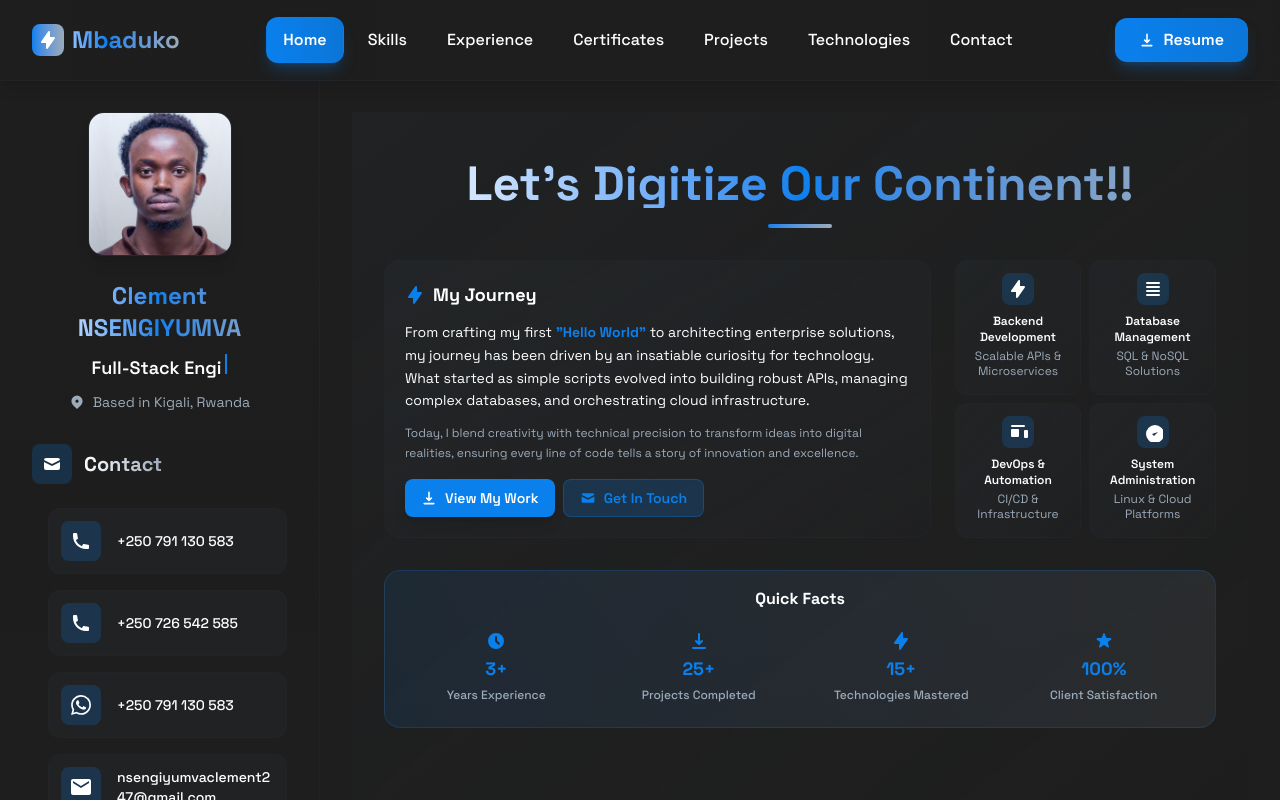
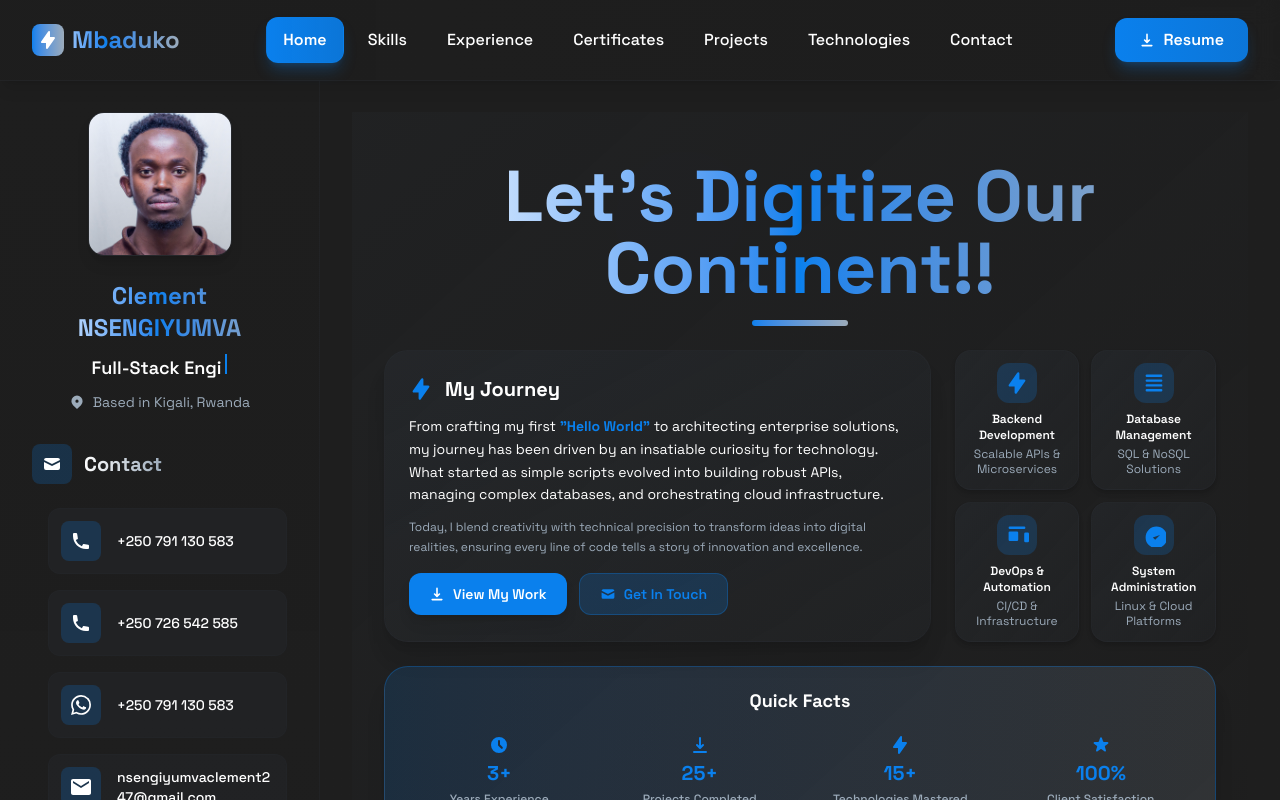
Before and after one commit to Mbaduko/portfolio, a Next.js app: page / in a window 1280 px wide. Built offline with nearby package versions, Linux system fonts and the light colour scheme.

Commit message:
feat: enhance hero section

```diff
--- a/src/components/sections/HeroBioSection.tsx
+++ b/src/components/sections/HeroBioSection.tsx
@@ -8,7 +8,7 @@ export default function HeroBioSection() {
       title: "Backend Development",
       description: "Scalable APIs & Microservices",
       icon: (
-        <svg className="w-5 h-5" fill="currentColor" viewBox="0 0 20 20">
+        <svg className="w-6 h-6" fill="currentColor" viewBox="0 0 20 20">
           <path fillRule="evenodd" d="M11.3 1.046A1 1 0 0112 2v5h4a1 1 0 01.82 1.573l-7 10A1 1 0 018 18v-5H4a1 1 0 01-.82-1.573l7-10a1 1 0 011.12-.38z" clipRule="evenodd" />
         </svg>
       )
@@ -17,7 +17,7 @@ export default function HeroBioSection() {
       title: "Database Management",
       description: "SQL & NoSQL Solutions",
       icon: (
-        <svg className="w-5 h-5" fill="currentColor" viewBox="0 0 20 20">
+        <svg className="w-6 h-6" fill="currentColor" viewBox="0 0 20 20">
           <path fillRule="evenodd" d="M3 4a1 1 0 011-1h12a1 1 0 110 2H4a1 1 0 01-1-1zm0 4a1 1 0 011-1h12a1 1 0 110 2H4a1 1 0 01-1-1zm0 4a1 1 0 011-1h12a1 1 0 110 2H4a1 1 0 01-1-1zm0 4a1 1 0 011-1h12a1 1 0 110 2H4a1 1 0 01-1-1z" clipRule="evenodd" />
         </svg>
       )
@@ -26,7 +26,7 @@ export default function HeroBioSection() {
       title: "DevOps & Automation",
       description: "CI/CD & Infrastructure",
       icon: (
-        <svg className="w-5 h-5" fill="currentColor" viewBox="0 0 20 20">
+        <svg className="w-6 h-6" fill="currentColor" viewBox="0 0 20 20">
           <path fillRule="evenodd" d="M3 4a1 1 0 011-1h12a1 1 0 110 2H4a1 1 0 01-1-1zm0 4a1 1 0 011-1h6a1 1 0 011 1v6a1 1 0 01-1 1H4a1 1 0 01-1-1v-6zm14 0a1 1 0 00-1 1v6a1 1 0 001 1h2a1 1 0 001-1v-6a1 1 0 00-1-1h-2z" clipRule="evenodd" />
         </svg>
       )
@@ -35,7 +35,7 @@ export default function HeroBioSection() {
       title: "System Administration",
       description: "Linux & Cloud Platforms",
       icon: (
-        <svg className="w-5 h-5" fill="currentColor" viewBox="0 0 20 20">
+        <svg className="w-6 h-6" fill="currentColor" viewBox="0 0 20 20">
           <path d="M9 12l2 2 4-4m6 2a9 9 0 11-18 0 9 9 0 0118 0z" />
         </svg>
       )
@@ -84,20 +84,20 @@ export default function HeroBioSection() {
 
   return (
     <SectionWrapper id="home" padding="md" showBackground>
-      {/* Hero Title - More Compact */}
-      <div className="text-center mb-8">
-        <h1 className="text-4xl md:text-5xl font-bold text-foreground mb-4 bg-gradient-to-r from-foreground via-primary-button to-accent-text bg-clip-text text-transparent">
+      {/* Hero Title - Optimized for Visibility */}
+      <div className="text-center mb-6">
+        <h1 className="text-5xl md:text-6xl lg:text-7xl font-bold text-foreground mb-4 bg-gradient-to-r from-foreground via-primary-button to-accent-text bg-clip-text text-transparent">
           Let's Digitize Our Continent!!
         </h1>
-        <div className="w-16 h-1 bg-gradient-to-r from-primary-button to-accent-text mx-auto rounded-full"></div>
+        <div className="w-24 h-1.5 bg-gradient-to-r from-primary-button to-accent-text mx-auto rounded-full shadow-lg"></div>
       </div>
 
-      {/* Main Content - More Compact Layout */}
-      <div className="grid grid-cols-1 lg:grid-cols-3 gap-6 mb-8">
-        {/* Professional Journey - Compact */}
-        <div className="lg:col-span-2 bg-gradient-to-br from-secondary-bg/30 to-secondary-bg/10 rounded-2xl p-5 border border-secondary-bg/20">
-          <h3 className="text-lg font-bold text-foreground mb-3 flex items-center">
-            <svg className="w-5 h-5 mr-2 text-primary-button" fill="currentColor" viewBox="0 0 20 20">
+      {/* Main Content - Optimized Layout */}
+      <div className="grid grid-cols-1 lg:grid-cols-3 gap-6 mb-6">
+        {/* Professional Journey - Optimized */}
+        <div className="lg:col-span-2 bg-gradient-to-br from-secondary-bg/40 to-secondary-bg/20 rounded-3xl p-6 border border-secondary-bg/30 shadow-xl">
+          <h3 className="text-xl font-bold text-foreground mb-3 flex items-center">
+            <svg className="w-6 h-6 mr-3 text-primary-button" fill="currentColor" viewBox="0 0 20 20">
               <path fillRule="evenodd" d="M11.3 1.046A1 1 0 0112 2v5h4a1 1 0 01.82 1.573l-7 10A1 1 0 018 18v-5H4a1 1 0 01-.82-1.573l7-10a1 1 0 011.12-.38z" clipRule="evenodd" />
             </svg>
             My Journey
@@ -113,11 +113,11 @@ export default function HeroBioSection() {
             ensuring every line of code tells a story of innovation and excellence.
           </p>
 
-          {/* Call to Action - Compact */}
-          <div className="flex flex-col sm:flex-row gap-2">
+          {/* Call to Action - Optimized */}
+          <div className="flex flex-col sm:flex-row gap-3">
             <button
               onClick={handleViewWork}
-              className="bg-primary-button text-white px-4 py-2 rounded-lg font-semibold hover:bg-primary-button/90 transition-all duration-300 transform hover:scale-105 shadow-lg hover:shadow-xl text-sm cursor-pointer"
+              className="bg-primary-button text-white px-5 py-2.5 rounded-xl font-semibold hover:bg-primary-button/90 transition-all duration-300 transform hover:scale-105 shadow-lg hover:shadow-xl text-sm cursor-pointer"
             >
               <div className="flex items-center justify-center space-x-2">
                 <svg className="w-4 h-4" fill="currentColor" viewBox="0 0 20 20">
@@ -128,7 +128,7 @@ export default function HeroBioSection() {
             </button>
             <button
               onClick={handleGetInTouch}
-              className="bg-primary-button/20 border border-primary-button/30 text-primary-button px-4 py-2 rounded-lg font-semibold hover:bg-primary-button/30 hover:border-primary-button/50 transition-all duration-300 transform hover:scale-105 text-sm cursor-pointer"
+              className="bg-primary-button/20 border border-primary-button/30 text-primary-button px-5 py-2.5 rounded-xl font-semibold hover:bg-primary-button/30 hover:border-primary-button/50 transition-all duration-300 transform hover:scale-105 text-sm cursor-pointer"
             >
               <div className="flex items-center justify-center space-x-2">
                 <svg className="w-4 h-4" fill="currentColor" viewBox="0 0 20 20">
@@ -141,17 +141,17 @@ export default function HeroBioSection() {
           </div>
         </div>
 
-        {/* Core Expertise - Compact Grid */}
-        <div className="grid grid-cols-2 gap-2">
+        {/* Core Expertise - Optimized Grid */}
+        <div className="grid grid-cols-2 gap-3">
           {expertise.map((item, index) => (
             <div
               key={index}
-              className="bg-gradient-to-br from-secondary-bg/30 to-secondary-bg/10 rounded-xl p-3 border border-secondary-bg/20 hover:border-primary-button/30 transition-all duration-300 cursor-pointer hover:scale-105 hover:shadow-lg"
+              className="bg-gradient-to-br from-secondary-bg/40 to-secondary-bg/20 rounded-2xl p-3 border border-secondary-bg/30 hover:border-primary-button/30 transition-all duration-300 cursor-pointer hover:scale-105 hover:shadow-lg shadow-md"
               onClick={() => scrollToSection('skills')}
             >
               <div className="flex flex-col items-center text-center space-y-2">
-                <div className="bg-primary-button/20 w-8 h-8 rounded-lg flex items-center justify-center">
-                  <span className="text-sm">{item.icon}</span>
+                <div className="bg-primary-button/20 w-10 h-10 rounded-xl flex items-center justify-center">
+                  <span className="text-primary-button">{item.icon}</span>
                 </div>
                 <div>
                   <h4 className="text-xs font-semibold text-foreground mb-1">{item.title}</h4>
@@ -163,12 +163,12 @@ export default function HeroBioSection() {
         </div>
       </div>
 
-      {/* Quick Facts - Compact and Always Visible */}
-      <div className="bg-gradient-to-r from-primary-button/10 to-accent-text/10 rounded-2xl p-4 border border-primary-button/20">
-        <h3 className="text-base font-bold text-foreground mb-3 text-center">Quick Facts</h3>
+      {/* Quick Facts - Always Visible and Prominent */}
+      <div className="bg-gradient-to-r from-primary-button/15 to-accent-text/15 rounded-3xl p-5 border border-primary-button/30 shadow-xl">
+        <h3 className="text-lg font-bold text-foreground mb-3 text-center">Quick Facts</h3>
         <div className="grid grid-cols-2 md:grid-cols-4 gap-3">
           <div
-            className="text-center cursor-pointer hover:scale-105 transition-all duration-300 p-2 rounded-lg hover:bg-primary-button/10"
+            className="text-center cursor-pointer hover:scale-105 transition-all duration-300 p-2 rounded-xl hover:bg-primary-button/15"
             onClick={() => handleQuickFactClick('experience')}
           >
             <div className="flex justify-center mb-1">
@@ -176,11 +176,11 @@ export default function HeroBioSection() {
                 <path fillRule="evenodd" d="M10 18a8 8 0 100-16 8 8 0 000 16zm1-12a1 1 0 10-2 0v4a1 1 0 00.293.707l2.828 2.829a1 1 0 101.415-1.415L11 9.586V6z" clipRule="evenodd" />
               </svg>
             </div>
-            <div className="text-lg font-bold text-primary-button mb-1">3+</div>
+            <div className="text-xl font-bold text-primary-button mb-1">3+</div>
             <div className="text-accent-text text-xs font-medium">Years Experience</div>
           </div>
           <div
-            className="text-center cursor-pointer hover:scale-105 transition-all duration-300 p-2 rounded-lg hover:bg-primary-button/10"
+            className="text-center cursor-pointer hover:scale-105 transition-all duration-300 p-2 rounded-xl hover:bg-primary-button/15"
             onClick={() => handleQuickFactClick('projects')}
           >
             <div className="flex justify-center mb-1">
@@ -188,11 +188,11 @@ export default function HeroBioSection() {
                 <path fillRule="evenodd" d="M3 17a1 1 0 011-1h12a1 1 0 110 2H4a1 1 0 01-1-1zm3.293-7.707a1 1 0 011.414 0L9 10.586V3a1 1 0 112 0v7.586l1.293-1.293a1 1 0 111.414 1.414l-3 3a1 1 0 01-1.414 0l-3-3a1 1 0 010-1.414z" clipRule="evenodd" />
               </svg>
             </div>
-            <div className="text-lg font-bold text-primary-button mb-1">25+</div>
+            <div className="text-xl font-bold text-primary-button mb-1">25+</div>
             <div className="text-accent-text text-xs font-medium">Projects Completed</div>
           </div>
           <div
-            className="text-center cursor-pointer hover:scale-105 transition-all duration-300 p-2 rounded-lg hover:bg-primary-button/10"
+            className="text-center cursor-pointer hover:scale-105 transition-all duration-300 p-2 rounded-xl hover:bg-primary-button/15"
             onClick={() => handleQuickFactClick('technologies')}
           >
             <div className="flex justify-center mb-1">
@@ -200,11 +200,11 @@ export default function HeroBioSection() {
                 <path fillRule="evenodd" d="M11.3 1.046A1 1 0 0112 2v5h4a1 1 0 01.82 1.573l-7 10A1 1 0 018 18v-5H4a1 1 0 01-.82-1.573l7-10a1 1 0 011.12-.38z" clipRule="evenodd" />
               </svg>
             </div>
-            <div className="text-lg font-bold text-primary-button mb-1">15+</div>
+            <div className="text-xl font-bold text-primary-button mb-1">15+</div>
             <div className="text-accent-text text-xs font-medium">Technologies Mastered</div>
           </div>
           <div
-            className="text-center cursor-pointer hover:scale-105 transition-all duration-300 p-2 rounded-lg hover:bg-primary-button/10"
+            className="text-center cursor-pointer hover:scale-105 transition-all duration-300 p-2 rounded-xl hover:bg-primary-button/15"
             onClick={() => handleQuickFactClick('contact')}
           >
             <div className="flex justify-center mb-1">
@@ -212,7 +212,7 @@ export default function HeroBioSection() {
                 <path d="M9.049 2.927c.3-.921 1.603-.921 1.902 0l1.07 3.292a1 1 0 00.95.69h3.462c.969 0 1.371 1.24.588 1.81l-2.8 2.034a1 1 0 00-.364 1.118l1.07 3.292c.3.921-.755 1.688-1.54 1.118l-2.8-2.034a1 1 0 00-1.175 0l-2.8 2.034c-.784.57-1.838-.197-1.539-1.118l1.07-3.292a1 1 0 00-.364-1.118L2.98 8.72c-.783-.57-.38-1.81.588-1.81h3.461a1 1 0 00.951-.69l1.07-3.292z" />
               </svg>
             </div>
-            <div className="text-lg font-bold text-primary-button mb-1">100%</div>
+            <div className="text-xl font-bold text-primary-button mb-1">100%</div>
             <div className="text-accent-text text-xs font-medium">Client Satisfaction</div>
           </div>
         </div>
```
